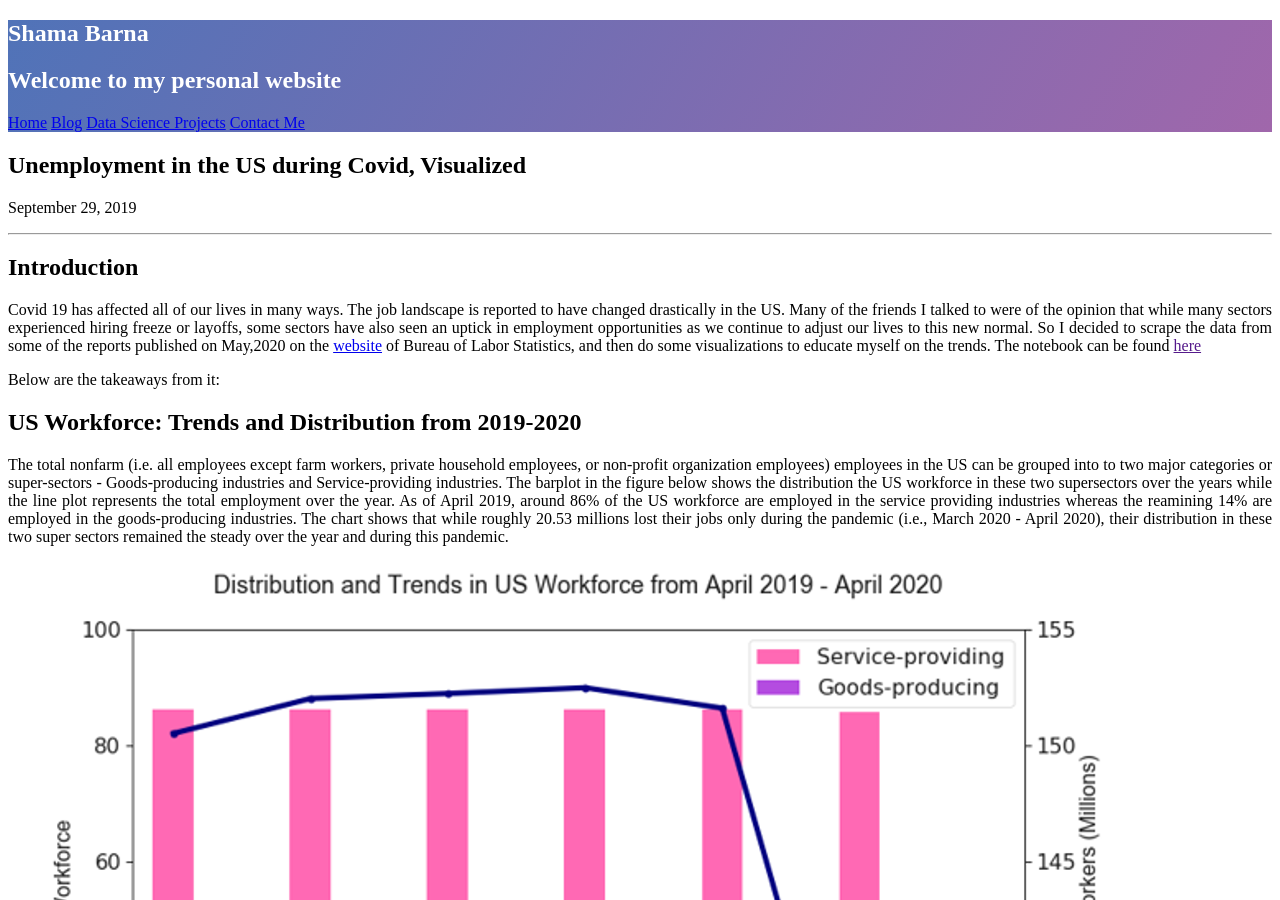
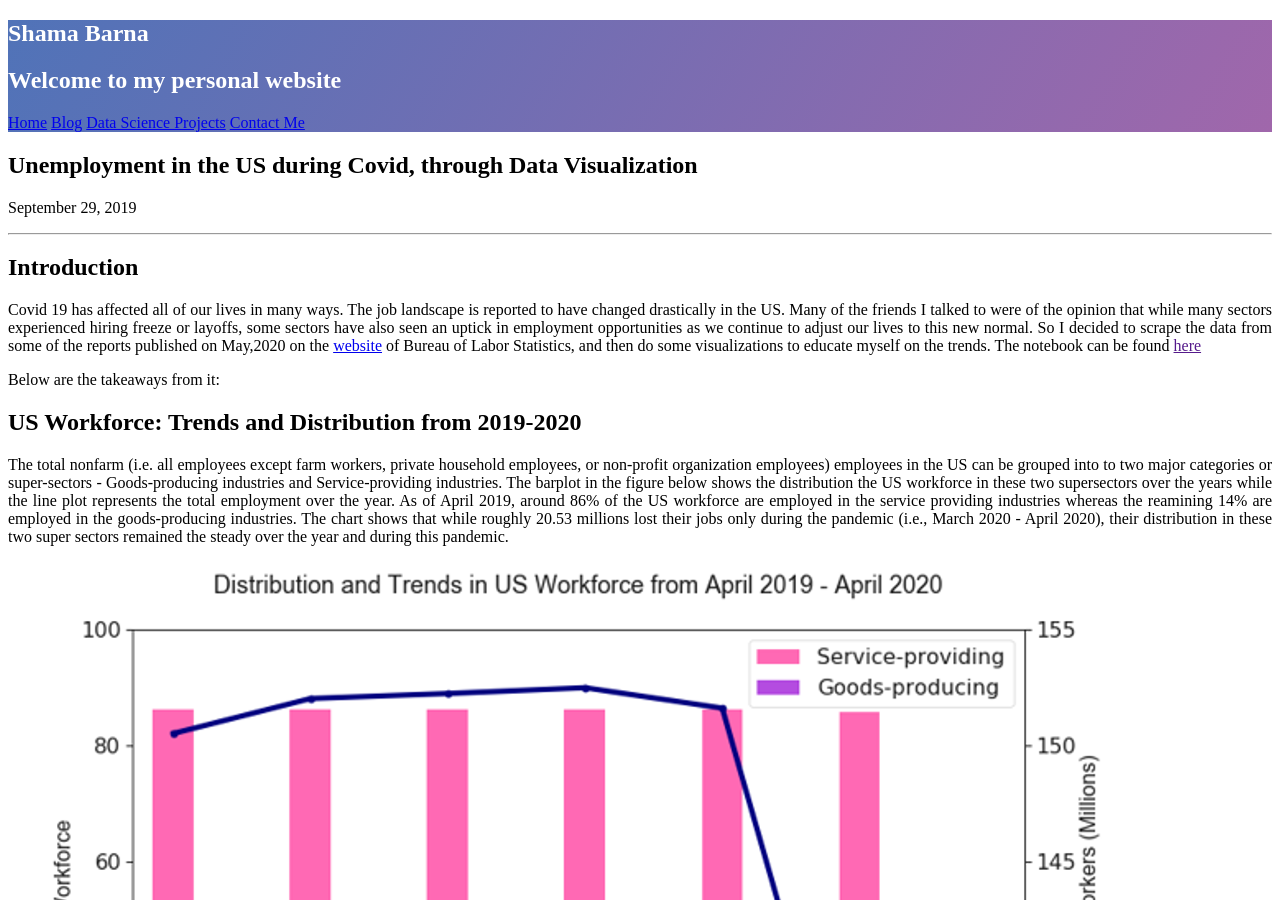
Before and after one commit to shamafarabi/shama.github.io, a Jekyll site: the page built from _posts/2020-5-30-Unemployment.md, in a window 1280 px wide and 900 px high. Built offline with Jekyll 4.4.1, drawn with Linux system fonts in a browser that asks for light colours; nearby versions of some CDN libraries.

Commit message:
Update 2020-5-30-Unemployment.md

```diff
--- a/_posts/2020-5-30-Unemployment.md
+++ b/_posts/2020-5-30-Unemployment.md
@@ -1,7 +1,7 @@
 ---
 layout: post
 comments: true
-title:  "Unemployment in the US during Covid, Visualized"
+title:  "Unemployment in the US during Covid, through Data Visualization"
 excerpt: "There have been a lot of news about increased unemployment in the US due to the pandemic (i.e. covid 19) lately. So I decided to scrape some data from a couple of recently published reports on the websit of Bureau of Labor Statistics and do a quick exploratory data analysis. This short writeup outlines my finidings."
 date:   2019-09-29 01:00:00
 mathjax: true
```
